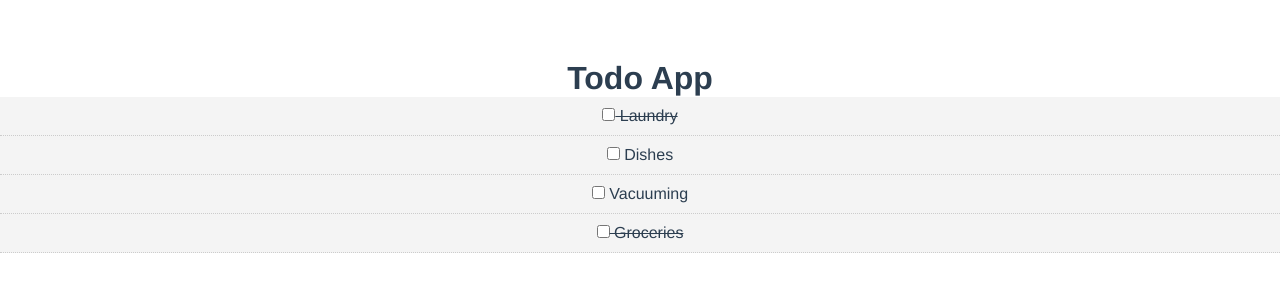
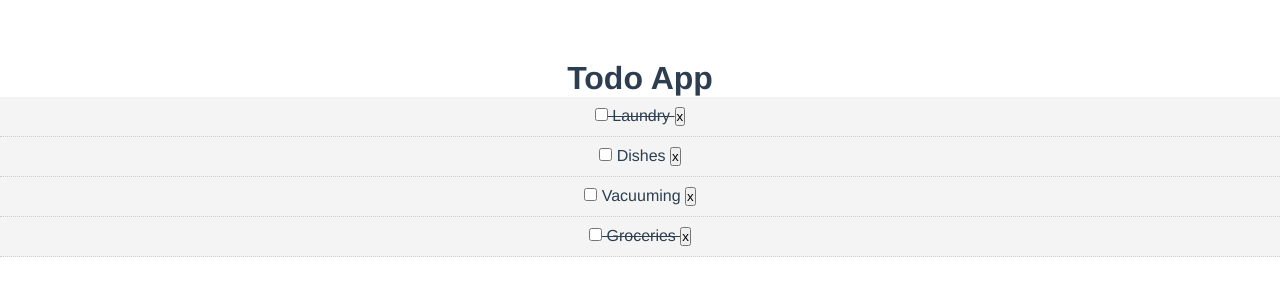
Before and after one commit to giangster/vuejs-crash, a Vue app in the folder todo-app/: page / in a window 1280 px wide. Shown: the top 300 px of the page. Built offline with nearby package versions, Linux system fonts and the light colour scheme.

Commit message:
Passing from children to parent component in Vue: adding removeTodo method for the app

```diff
--- a/todo-app/src/App.vue
+++ b/todo-app/src/App.vue
@@ -1,6 +1,6 @@
 <template>
   <div id="app">
-    <Todos v-bind:todos="todos" />
+    <Todos v-bind:todos="todos" v-on:remove-todo="removeTodo" />
   </div>
 </template>
 
@@ -36,6 +36,11 @@ export default {
         }
       ]
     };
+  },
+  methods: {
+    removeTodo(id) {
+      this.todos = this.todos.filter(todo => todo.id != id);
+    }
   }
 };
 </script>
--- a/todo-app/src/components/TodoItem.vue
+++ b/todo-app/src/components/TodoItem.vue
@@ -2,6 +2,7 @@
   <div class="todo-item" v-bind:class="{'is-completed':todo.completed}">
     <input type="checkbox" v-on:change="markComplete" />
     {{todo.title}}
+    <button @click="$emit('remove-todo', todo.id)" class="remove-todo">x</button>
   </div>
 </template>
 
--- a/todo-app/src/components/Todos.vue
+++ b/todo-app/src/components/Todos.vue
@@ -2,7 +2,7 @@
   <div>
     <h1>Todo App</h1>
     <div v-bind:key="todo.id" v-for="todo in todos">
-      <TodoItem v-bind:todo="todo" />
+      <TodoItem v-bind:todo="todo" v-on:remove-todo="$emit('remove-todo', todo.id)" />
     </div>
   </div>
 </template>
```
